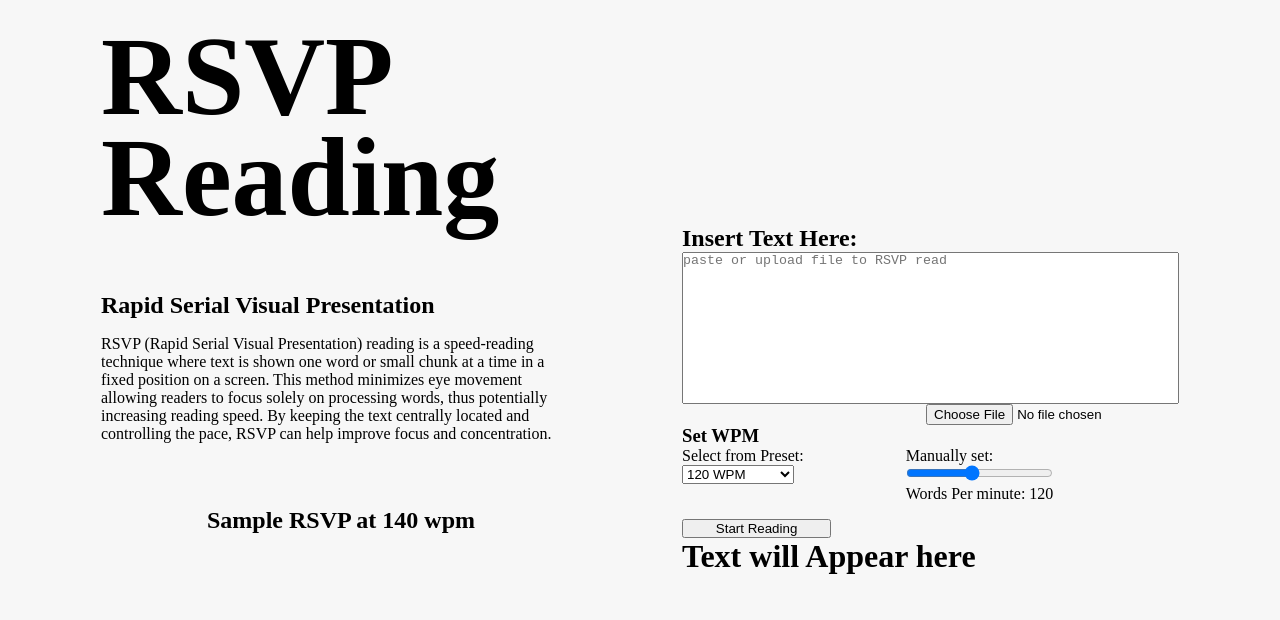
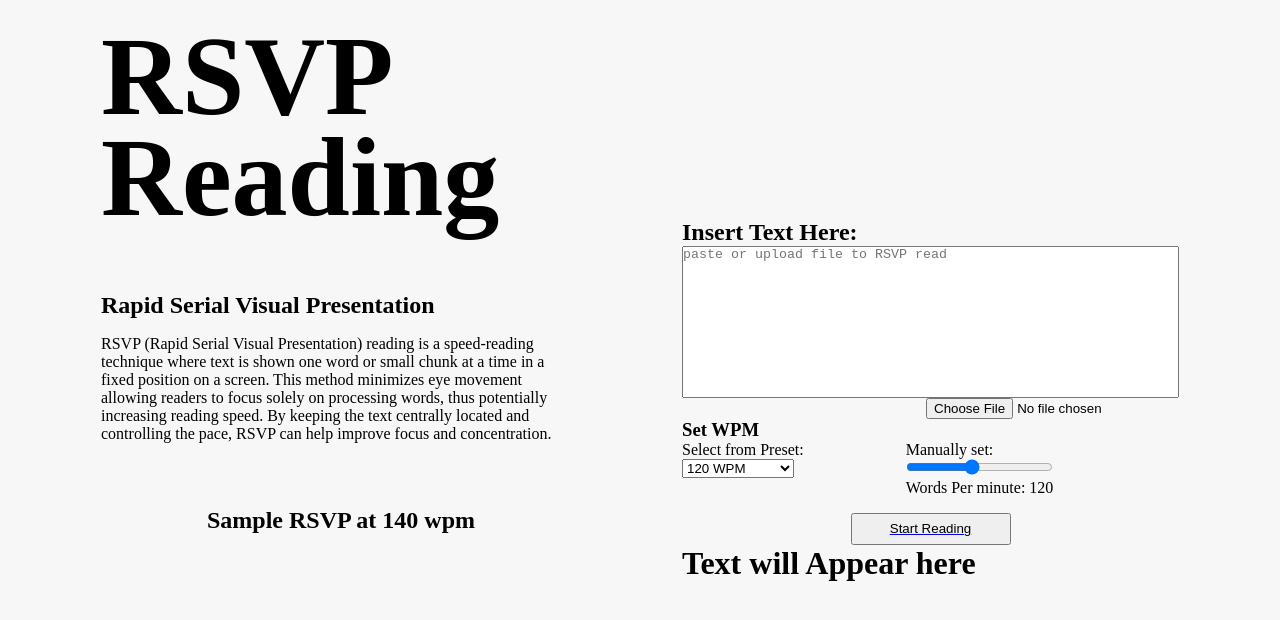
Before and after one commit to Alto0327/RSVP-Reading, a React (Vite) app: page / in a window 1280 px wide. Shown: the top 620 px of the page. Built offline with nearby package versions, Linux system fonts and the light colour scheme.

Commit message:
Adjustments to css

```diff
--- a/src/App.css
+++ b/src/App.css
@@ -54,8 +54,14 @@
   width: 50%;
 }
 
+.RSVP--button--Container{
+  display: flex;
+  justify-content: center;
+}
+
 .RSVP--button{
-  width: 30%;
+  width: 10rem;
+  height: 2rem;
 }
 
 /* Default styles (for larger screens by default) */
```
